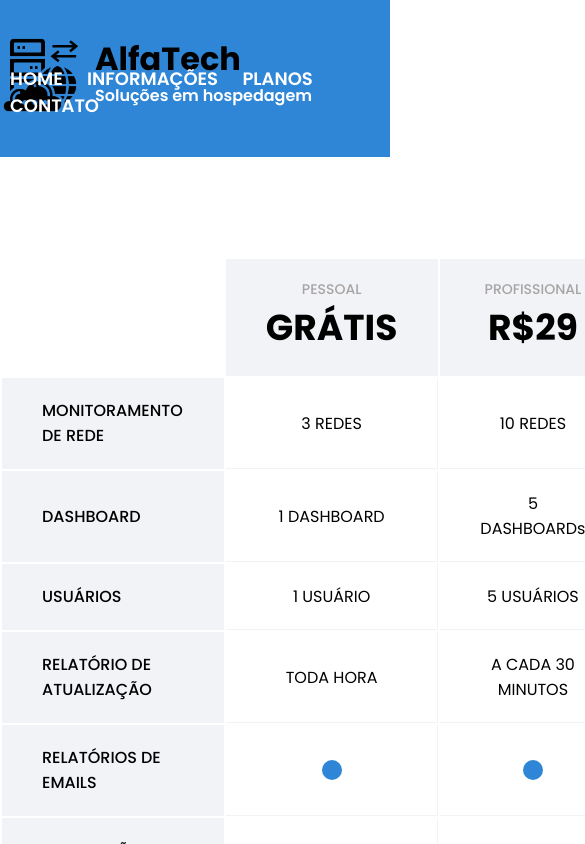
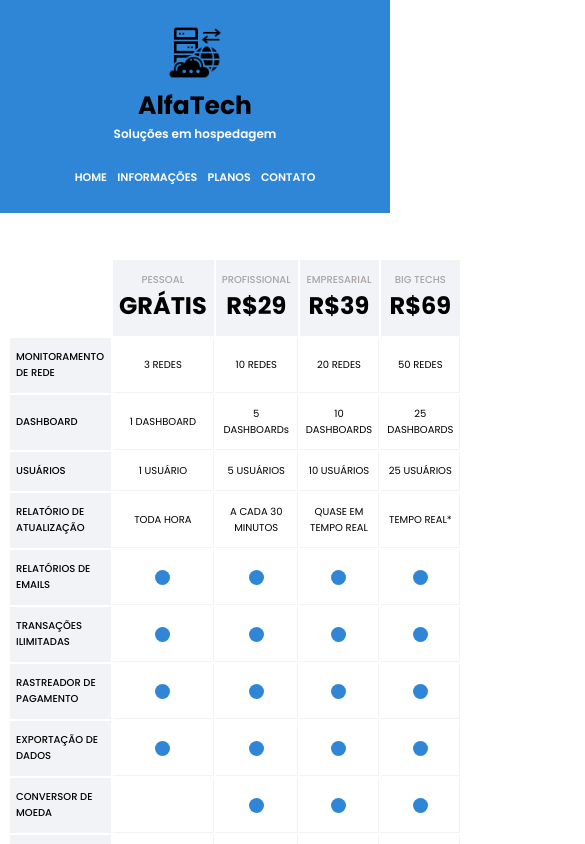
Before and after one commit to vinils15/AlfaTech, a plain HTML site: page tabeladeprecos.html in a window 390 px wide. Shown: the top 844 px of the page, 585 px wide, since content can reach past the window. Drawn offline with Linux system fonts and the light colour scheme.

Commit message:
Css precos - Respons. tablet & mobile

```diff
--- a/css/tabeladeprecos.css
+++ b/css/tabeladeprecos.css
@@ -164,3 +164,216 @@ table tbody td {
 .container-desenvolvedor span {
   color: #2f86d6;
 }
+
+
+/* ===== RESPONSIVIDADE ===== */
+
+
+  /* ===== TABLETS ===== */
+@media (max-width: 768px) {
+
+    .limitar-secao {
+        width: 90%;
+    }
+
+  /* ===== Cabeçalho ===== */
+    .container-topo {
+        text-align: center;
+        padding: 25px 0;
+    }
+
+    .topo-logo {
+        text-align: center;
+    }
+
+    .topo-logo img {
+        width: 65px;
+    }
+
+    .topo-logo hgroup {
+        position: static;
+    }
+
+    .topo-links {
+        position: static;
+        margin-top: 20px;
+        text-align: center;
+    }
+
+    .topo-links a {
+        font-size: 14px;
+        padding: 5px;
+    }
+
+    /* ===== Tabela de preços ===== */
+    .conteudo-principal {
+        padding: 60px 10px;
+    }
+
+    .conteudo-principal table {
+        width: 90%;
+    }
+
+    .celula-escondida,
+    .primeira-celula {
+        width: 210px;
+    }
+
+    .celula-cabeçalho,
+    table tbody td {
+        width: 160px;
+    }
+
+    .celula-cabeçalho {
+        padding: 15px 10px;
+    }
+
+    .celula-cabeçalho p {
+        font-size: 12px;
+    }
+
+    .celula-cabeçalho h2 {
+        font-size: 30px;
+    }
+
+    table tbody td {
+        padding: 14px 10px;
+        font-size: 12px;
+    }
+
+    .marcador-azul {
+        width: 17px;
+        height: 17px;
+    }
+
+
+    /* ===== Rodapé ===== */
+    .rodape-logo {
+        width: 100%;
+        text-align: center;
+        margin: 45px auto 30px;
+    }
+
+    .rodape-logo img {
+        width: 65px;
+    }
+
+    .rodape-logo hgroup {
+        position: static;
+        margin-top: 10px;
+    }
+
+    .rodape-logo h4 {
+        font-size: 32px;
+    }
+
+    .rodape-logo p {
+        font-size: 14px;
+    }
+
+    .paragrafo-rodape {
+        font-size: 14px;
+        margin: 20px 15px 45px;
+    }
+
+    .container-desenvolvedor {
+        font-size: 14px;
+        padding: 18px 10px;
+    }
+}
+
+
+    /* ===== CELULARES ===== */
+@media (max-width: 480px) {
+
+    .limitar-secao {
+        width: 92%;
+    }
+
+    /* ===== Cabeçalho ===== */
+    .topo-logo img {
+        width: 55px;
+    }
+
+    .topo-logo h1 {
+        font-size: 25px;
+    }
+
+    .topo-logo p {
+        font-size: 12px;
+    }
+
+    .topo-links a {
+        font-size: 11px;
+        padding: 3px;
+    }
+
+    /* ===== Tabela de preços ===== */
+    .conteudo-principal {
+        padding: 45px 8px;
+    }
+
+    .conteudo-principal table {
+        width: 90%;
+    }
+
+    .celula-escondida,
+    .primeira-celula {
+        width: 190px;
+    }
+
+    .celula-cabeçalho,
+    table tbody td {
+        width: 147.5px;
+    }
+
+    .celula-cabeçalho {
+        padding: 12px 6px;
+    }
+
+    .celula-cabeçalho p {
+        font-size: 10px;
+    }
+
+    .celula-cabeçalho h2 {
+        font-size: 24px;
+    }
+
+    table tbody td {
+        padding: 11px 6px;
+        font-size: 10px;
+    }
+
+    .marcador-azul {
+        width: 15px;
+        height: 15px;
+    }
+
+      /* ===== Rodapé ===== */
+    .rodape-logo {
+        margin: 35px auto 25px;
+    }
+
+    .rodape-logo img {
+        width: 55px;
+    }
+
+    .rodape-logo h4 {
+        font-size: 26px;
+    }
+
+    .rodape-logo p {
+        font-size: 12px;
+    }
+
+    .paragrafo-rodape {
+        font-size: 11px;
+        line-height: 22px;
+        margin: 15px 12px 35px;
+    }
+
+    .container-desenvolvedor {
+        font-size: 12px;
+        padding: 15px 10px;
+    }
+  }
```
